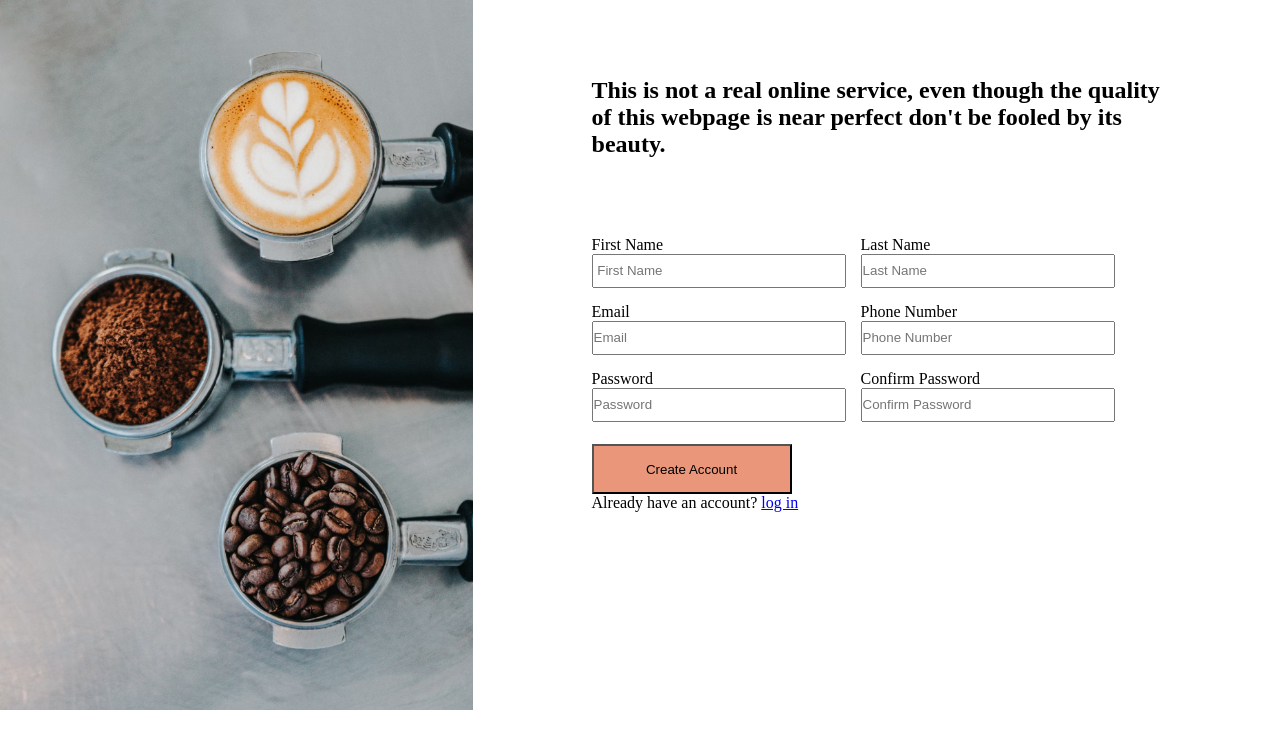
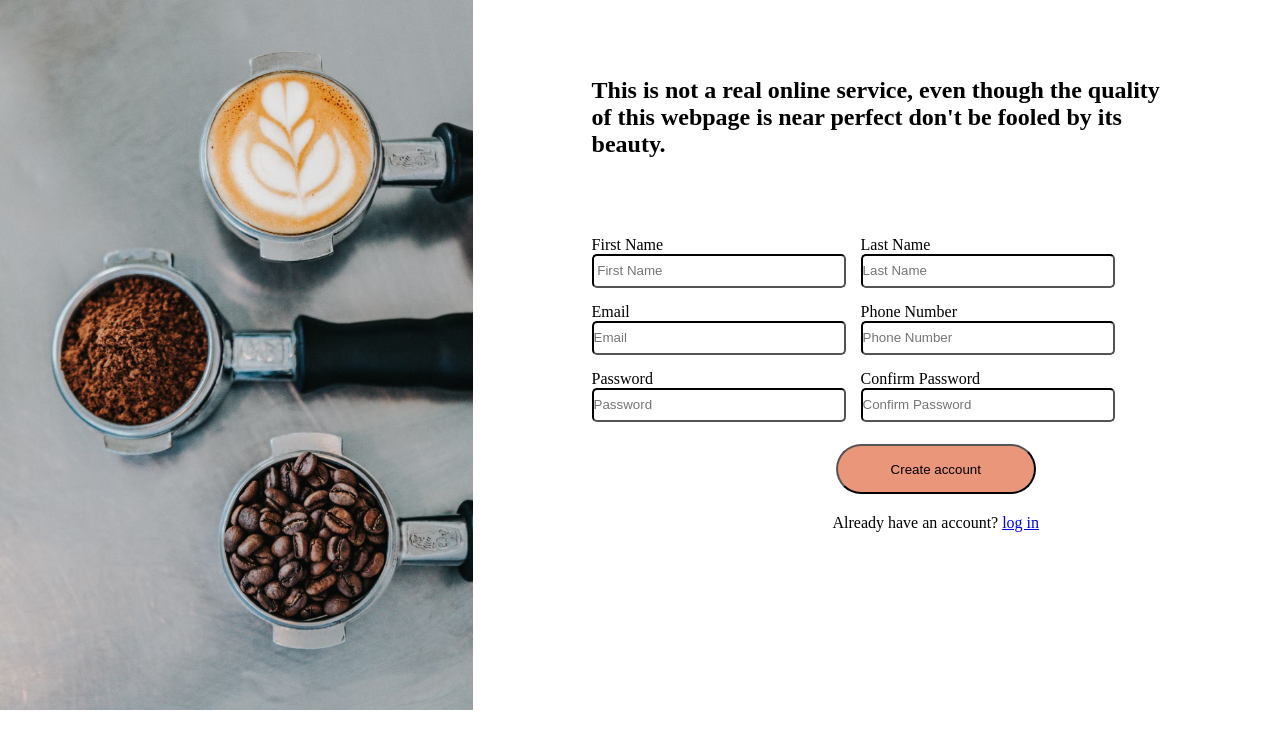
Before and after one commit to drewcxo/sign-form, a plain HTML site: page index.html in a window 1280 px wide. Drawn offline with Linux system fonts and the light colour scheme.

Commit message:
complete

```diff
--- a/index.html
+++ b/index.html
@@ -48,7 +48,7 @@
           </div>
         </form>
         <div class="btn">
-          <button>Create Account</button>
+          <button>Create account</button>
           <p>
             Already have an account?
             <a href="https://theuselessweb.com/">log in</a>
--- a/styles.css
+++ b/styles.css
@@ -39,10 +39,18 @@ form {
 .btn {
   display: flex;
   flex-direction: column;
+  justify-content: center;
+  align-items: center;
   padding-top: 30px;
+  gap: 20px;
 }
 button {
   width: 200px;
   height: 50px;
   background-color: darksalmon;
+  border-radius: 25px;
 }
+input {
+  border-radius: 5px;
+  border-color: black;
+}
```
